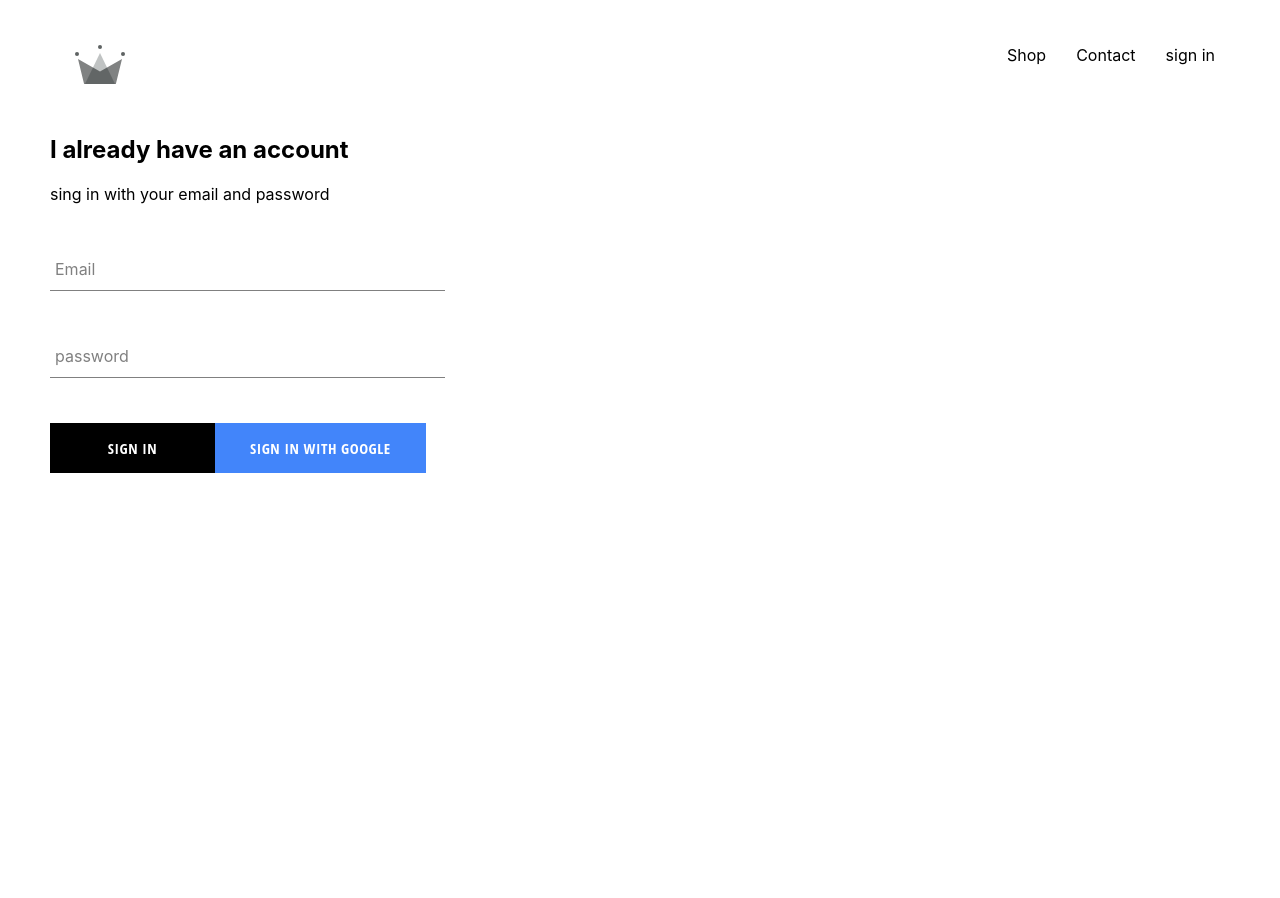
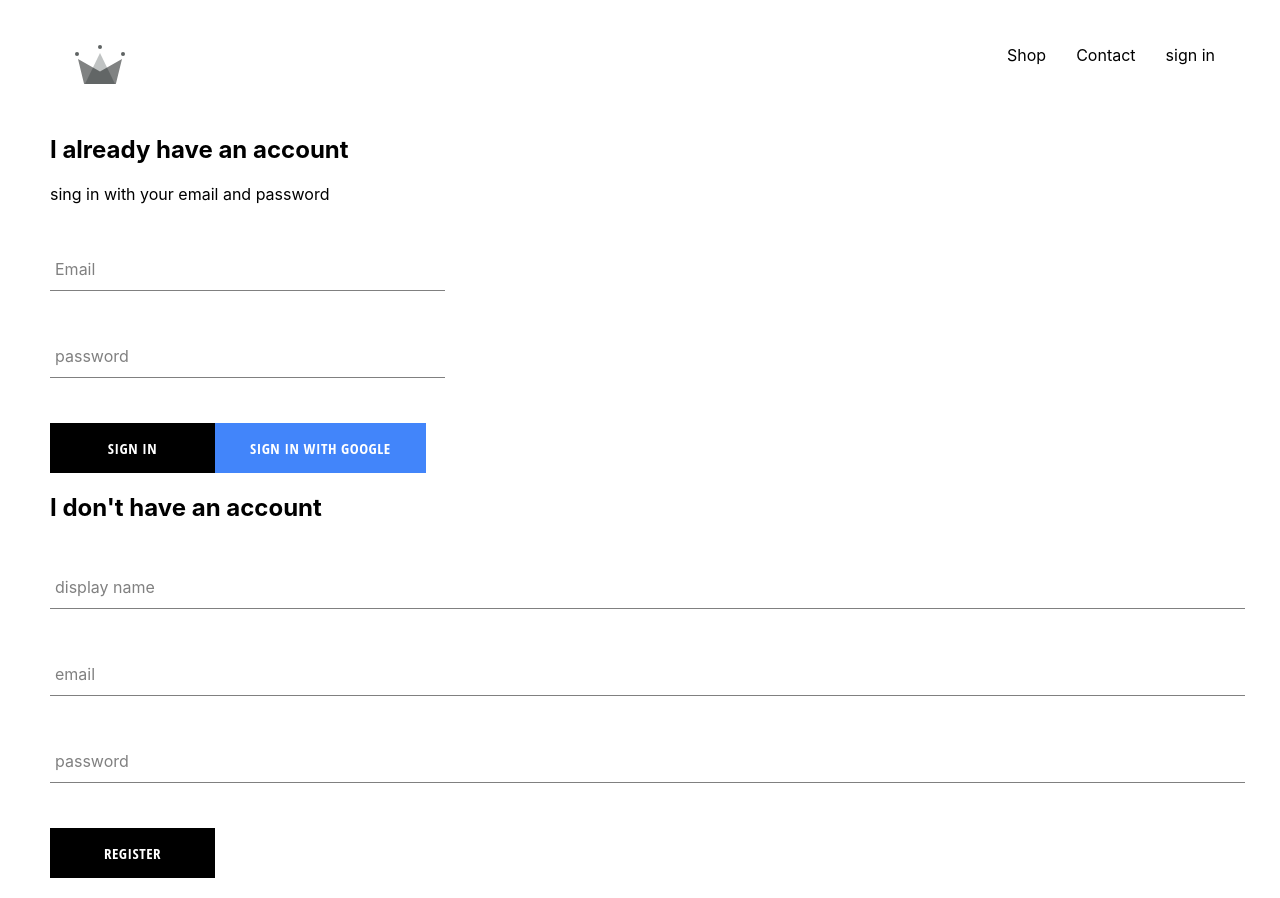
Before and after one commit to mamadza/test-shop-reactjs, a React (Create React App) app: page /signin in a window 1280 px wide. Before the commit the page ends 800 px from the top, so only its background shows below. Built offline with nearby package versions, Linux system fonts and the light colour scheme; no server answers.

Commit message:
some fix

```diff
--- a/src/App.js
+++ b/src/App.js
@@ -6,7 +6,7 @@
 import ShopPage from './pages/shop/shop.component';
 import Header from './components/header/header.component';
 import SignInAndSignUp from './pages/sign-in-and-sign-up/sign-in-and-sign-up.component';
-import { auth } from './firebase/firebase.utils';
+import { auth, createUserProfileDocument } from './firebase/firebase.utils';
 
 class App extends React.Component {
 
@@ -21,10 +21,21 @@
   unsubscribeFromAuth = null;
 
   componentDidMount() {
-    this.unsubscribeFromAuth = auth.onAuthStateChanged(user => {
-      this.setState({currentUser: user});
+    this.unsubscribeFromAuth = auth.onAuthStateChanged(async userAuth => {
+      // this.setState({currentUser: user});
+      // createUserProfileDocument(user);
+      if(userAuth) {
+        const userRef = await createUserProfileDocument(userAuth);
 
-      console.log(user)
+        userRef.onSnapshot(snapshot => {
+           this.setState({
+             id: snapshot.id,
+             ...snapshot.data()
+           })
+        });
+      }
+
+      this.setState({currentUser: userAuth});
     })
   }
 
--- a/src/components/sign-in/sign-in.component.jsx
+++ b/src/components/sign-in/sign-in.component.jsx
@@ -4,7 +4,7 @@
 import FormInput from '../form-input/form-input.component';
 import CustomButton from '../../components/custom-button/custom-button.components';
 
-import { singInWithGoogle } from '../../firebase/firebase.utils'
+import { singInWithGoogle, auth } from '../../firebase/firebase.utils'
 
 class SingIn extends React.Component {
 
@@ -17,10 +17,17 @@
         }
     }
 
-    handleSubmit = event => {
+    handleSubmit = async event => {
         event.preventDefault();
+        const {email, password} = this.state;
 
-        this.setState({ email: '', password: ''});
+        try {
+            await auth.signInWithEmailAndPassword(email, password);
+            this.setState({ email: '', password: ''});
+
+        } catch (err) {
+            console.log('err');
+        }
 
     }
 
--- /dev/null
+++ b/src/components/sign-up/sign-up.component.jsx
@@ -0,0 +1,92 @@
+import React from 'react';
+
+import './sign-up.styles.scss';
+
+import FormInput from '../form-input/form-input.component';
+import CustomButton from '../../components/custom-button/custom-button.components';
+
+import {auth, createUserProfileDocument} from '../../firebase/firebase.utils';
+
+
+class SignUp extends React.Component {
+    constructor(props) {
+        super(props);
+
+        this.state = {
+            displayName: '',
+            email: '',
+            password: '',
+        }
+    }
+
+    handeSubmit = async (event) => {
+        event.preventDefault();
+        const { displayName, email, password } = this.state;
+        try {
+            const { user } = await auth.createUserWithEmailAndPassword(email, password);
+
+            await createUserProfileDocument(user, { displayName });
+
+            this.setState({
+                displayName: '',
+                email: '',
+                password: '',
+            })
+        } catch (err) {
+            console.log(err.message);
+        }
+    }
+
+    handleChange = (event) => {
+        const {name, value} = event.target;
+        this.setState({[name]: value});
+    }
+
+    render() {
+        return (
+            <div className="sing-up">
+                <h2 className="title">I don't have an account </h2>
+
+                <form action="" onSubmit={this.handeSubmit}>
+
+                    <FormInput
+                        type="text"
+                        name="displayName"
+                        value={this.state.displayName}
+                        onChange={this.handleChange}
+                        label="display name"
+                        required
+                    />
+
+                    <FormInput
+                        type="email"
+                        name="email"
+                        value={this.state.email}
+                        onChange={this.handleChange}
+                        label="email"
+                        required
+                    />
+
+
+                    <FormInput
+                        type="password"
+                        name="password"
+                        value={this.state.password}
+                        onChange={this.handleChange}
+                        label="password"
+                        required
+                    />
+
+
+                    <CustomButton
+                        type="submit"
+                    >
+                        register
+                    </CustomButton>
+                </form>
+            </div>
+        );
+    }
+}
+
+export default SignUp;
--- a/src/firebase/firebase.utils.js
+++ b/src/firebase/firebase.utils.js
@@ -14,6 +14,32 @@
     measurementId: "G-74GPX8PKMV"
   };
 
+export const createUserProfileDocument = async (userAuth, additionalData) => {
+    if(!userAuth) return;
+
+    const userRef = firestore.doc(`users/${userAuth.uid}`);
+    console.log(userRef);
+    const snapShot = await userRef.get();
+    if(!snapShot.exists) {
+      const {displayName, email } = userAuth;
+
+      const createdAt = new Date();
+
+      try {
+        await userRef.set({
+          displayName,
+          email,
+          createdAt,
+          ...additionalData
+        })
+      } catch (err) {
+        console.log('error createing user', err.message);
+      }
+    }
+
+    return userRef
+}
+
 firebase.initializeApp(config);
 
 
--- a/src/pages/sign-in-and-sign-up/sign-in-and-sign-up.component.jsx
+++ b/src/pages/sign-in-and-sign-up/sign-in-and-sign-up.component.jsx
@@ -1,12 +1,14 @@
 import React from 'react';
 
 import SignIn from '../../components/sign-in/sign-in.component';
+import SignUp from '../../components/sign-up/sign-up.component';
 
 import './sign-in-and-sign-up.styles.scss';
 
 const SignInAndSignUpPage = () => (
   <div className='sign-in-and-sign-up'>
     <SignIn />
+    <SignUp />
   </div>
 );
 
```
Also changed, not shown: src/components/sign-up/sign-up.styles.scss (added).
